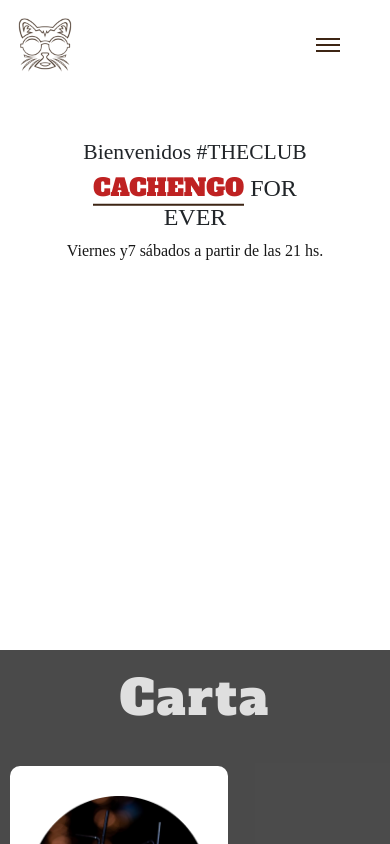
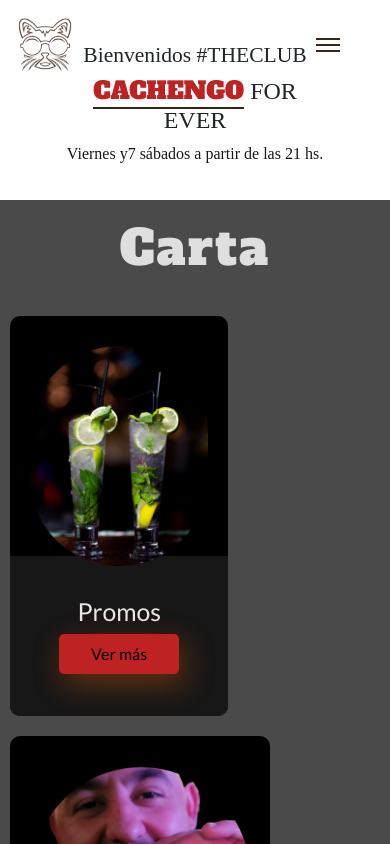
Before and after one commit to dcampostest/cachengoclub, a React (Create React App) app: page / in a window 390 px wide. Shown: the top 844 px of the page. Built offline with nearby package versions, Linux system fonts and the light colour scheme.

Commit message:
update style

```diff
--- a/src/index.css
+++ b/src/index.css
@@ -5,7 +5,7 @@
 body{
     margin:0px;
     padding: 0px;
-    background-color: #000000;
+    background-color: #13762c;
     font-family:'Bebas Neue', 'Lato', sans-serif;
 }
 *{
@@ -60,8 +60,8 @@
     transition: 0.6s ease-in-out;
 }
 nav.active{
-	box-shadow: 5px 10px 30px rgba(0, 0, 0, 0.157);
-	background-color: #ffffff;
+	box-shadow: 5px 10px 30px rgba(0, 0, 0, 0.129);
+	background-color: #000000;
 }
 nav ul{
 	display: flex;
@@ -120,14 +120,14 @@
 	font-size: 1.6rem;
 	margin:0px;
 	letter-spacing: 2px;
-	color:#3d2514;
+	color:#ffffff;
 }
 .header-heading h1{
 	font-family:'Alfa Slab One';
 	font-size: 1.9rem;
 	margin:0px;
 	letter-spacing: 2px;
-	color:#3d2514;
+	color:#ffffff;
 }
 .header-btns{
     display: flex;
@@ -149,7 +149,7 @@
 .header-btn:hover{
 	background-color: transparent;
     transition: all ease 0.5s;
-    color: #3d2514;
+    color: #ebebeb;
     border: 2px solid #bf2222;
 }
 
@@ -174,7 +174,7 @@
 #products p{
     font-family:'Bebas Neue';
     letter-spacing: 1px;
-    color: #3d2514;
+    color: #dddddd;
     font-size: 0.8rem;
     margin-top:-15px ;
     margin-bottom:35px ;
@@ -184,7 +184,7 @@
     align-content: center;
 }
 .a-box{
-    background-color: #ffffff;
+    background-color: #000000;
     width:150px;
     height: 270px;
     margin: 10px;
@@ -211,7 +211,7 @@
 .a-b-text{
     width: 100%;
     height: 40%;
-    background-color:#ffffff;
+    background-color:#171717;
     display:flex;
     justify-content: center;
     align-items: center;
@@ -219,7 +219,7 @@
     flex-direction: column;
 }
 .a-b-text h2{
-    color: #3d2514;
+    color: #ede8e5;
 }
 .productbox-button{
     width:120px;
@@ -232,7 +232,7 @@
     background-color: #bf2222;
     box-shadow: 5px 10px 30px rgba(255, 103, 2, 0.336);
     border-radius: 5px;
-	color:#ffffff;
+	color:#000000;
 }.productbox-button:hover{
 	background-color: transparent;
     transition: all ease 0.5s;
@@ -410,7 +410,7 @@
 
 @media(max-width:970px){
 	#main{
-		height: 650px;
+		height: 200px;
 	}
 	.header-heading{
 		left: 50%;
```
